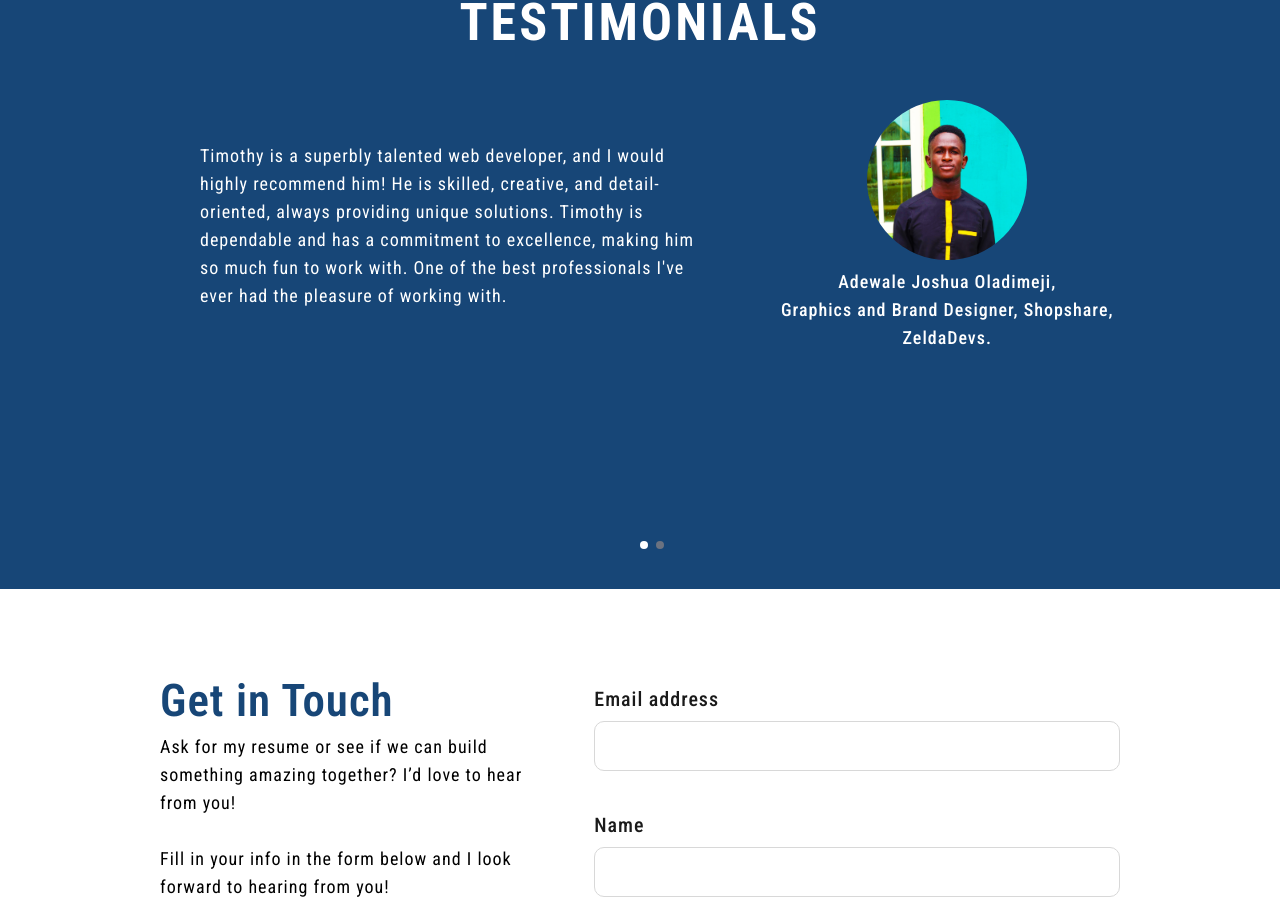
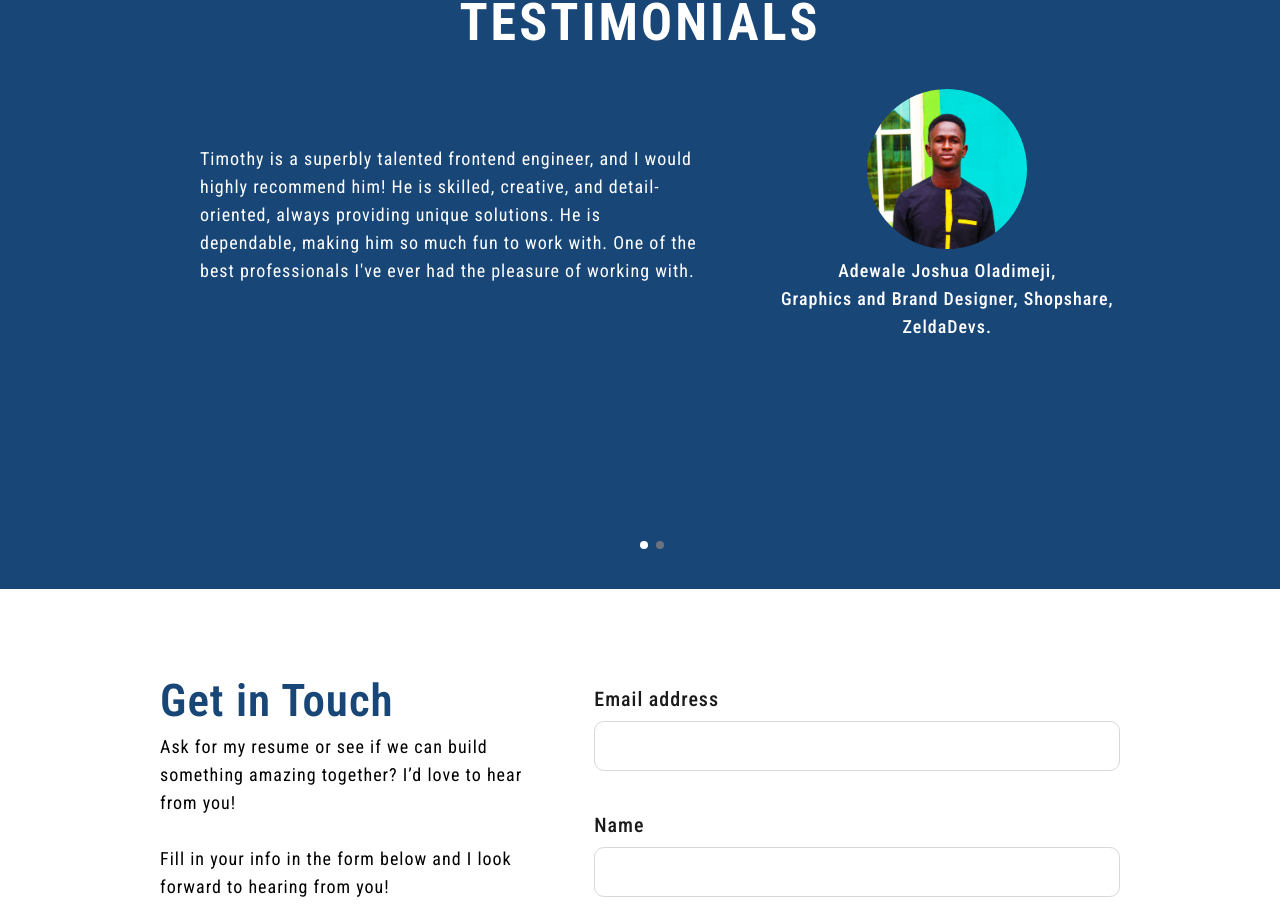
Before and after one commit to encode412/portfolio_2, a React (Vite) app: page / in a window 1280 px wide. Shown: the part 6577-7498 px from the top of the page. Built offline with nearby package versions, Linux system fonts and the light colour scheme; some icons are missing.

Commit message:
feat: testimonial content update

```diff
--- a/src/pages/homepage/_components/testimonials-section/index.jsx
+++ b/src/pages/homepage/_components/testimonials-section/index.jsx
@@ -6,7 +6,7 @@ import { direProfile, joshProfile } from '../../../../constants/images';
 const testimonials = [
   {
     quote:
-      'Timothy is a superbly talented web developer, and I would highly recommend him! He is skilled, creative, and detail-oriented, always providing unique solutions. Timothy is dependable and has a commitment to excellence, making him so much fun to work with. One of the best professionals I\'ve ever had the pleasure of working with.',
+      "Timothy is a superbly talented frontend engineer, and I would highly recommend him! He is skilled, creative, and detail-oriented, always providing unique solutions. He is dependable, making him so much fun to work with. One of the best professionals I've ever had the pleasure of working with.",
     author: 'Adewale Joshua Oladimeji',
     designation: 'Graphics and Brand Designer, Shopshare, ZeldaDevs.',
     portfolio: 'https://www.linkedin.com/in/joshua-adewale-15921122',
@@ -14,7 +14,7 @@ const testimonials = [
   },
   {
     quote:
-      'Tim\'s a gem of a web developer and exceeded our expectations. Attention to the minutiae and innovative thinking transformed our website into a serious brand asset. He is a true collaborator who works transparently with his clients so that everything just flows. His new website has made leaps in our online profile and growth, now with real engagement. Tim is that partner who comes through and shows magic results for his clients and entirely believes in their success.',
+      "Tim's a gem of a software developer and exceeded our expectations. He transformed our website into a serious brand asset.",
     designation: 'Software Engineer, TechSpace.',
     author: 'Onaneye Joseph',
     portfolio: 'https://www.linkedin.com/in/onaneye-ayodeji-057180247/',
@@ -46,7 +46,7 @@ const TestimonialSection = () => {
       viewport={{ once: true }}
       transition={{ duration: 0.5, ease: 'easeInOut' }}
       name="testimonials"
-      className="relative mb-16 h-[70rem] bg-[#174677] md:mb-24 md:h-[42rem]"
+      className="relative mb-16 h-[50rem] bg-[#174677] md:mb-24 md:h-[42rem]"
     >
       <div className="container mx-auto mb-16 px-7 py-10 text-dark md:mb-24 md:px-20 lg:px-40 lg:py-20">
         <motion.h2
```
